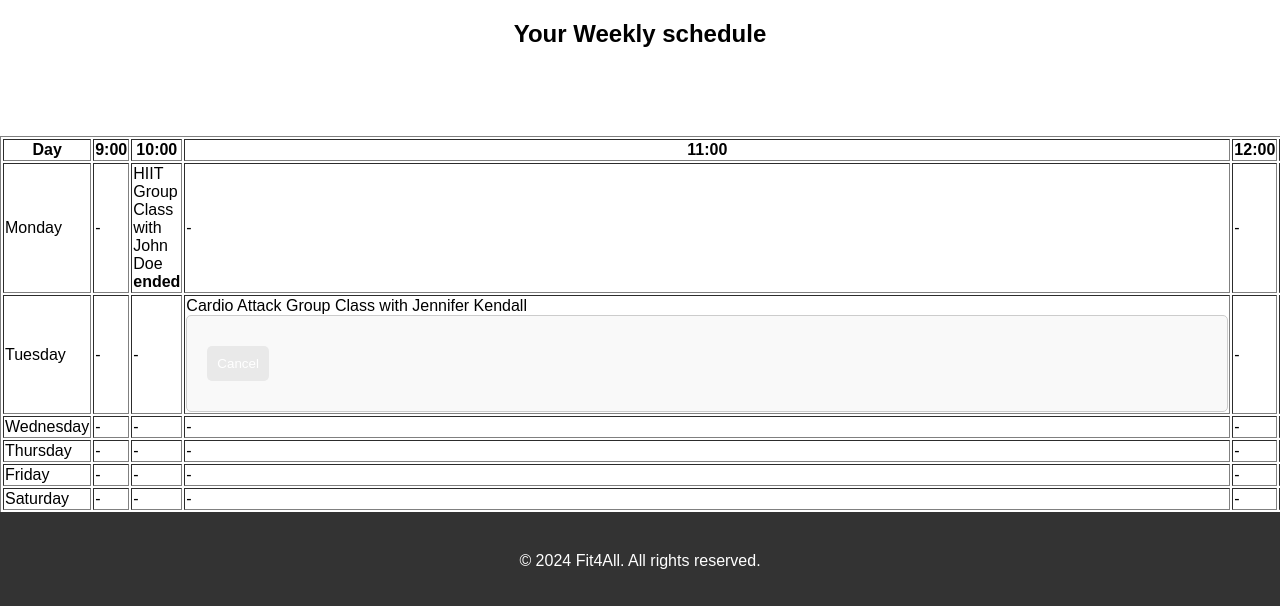
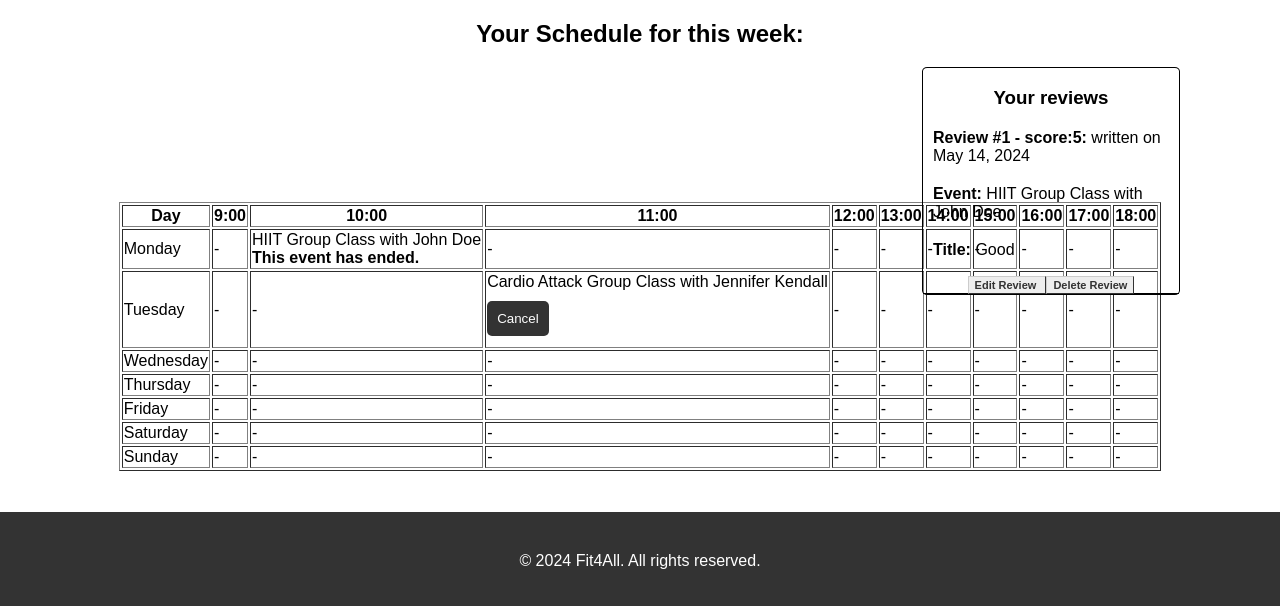
Before and after one commit to alefranco41/Gestione-Palestra, a Django app: page /dashboard/?event_type=group_training&event_id=12 in a window 1280 px wide; the page is wider, and only the part inside the window is pictured. Shown: the part 194-800 px from the top of that part. Run offline with Django 5.2, Linux system fonts and the light colour scheme; a user stored in the database is signed in; data comes from the database, SQL or seed files in the repository; both versions use the stored data as it was after the commit; data that the repository does not hold is empty; parts of the project's set-up code (start-up, migrations or seed data) failed here and were passed over.

Commit message:
reviews added

```diff
--- a/gestione_palestra/gestione_palestra/urls.py
+++ b/gestione_palestra/gestione_palestra/urls.py
@@ -24,6 +24,7 @@
     re_path(r"^$|^/$|^home/$", views.homepage, name="homepage"),
     path('logout/', views.LogoutView.as_view(), name="logout"),
     path('create_group_training/', views.NewGroupTraining.as_view(), name='create_group_training'),
+    path('edit-review/', views.EditReview.as_view(), name='edit-review'),
     path('edit_group_training/<int:course_id>/', views.EditGroupTraining.as_view(), name='edit_group_training'),
     path('book-workout/<int:pt_id>/', views.BookWorkout.as_view(), name="book-workout"),
     path('profile/', views.ProfileView.as_view(), name='profile'),
@@ -34,5 +35,6 @@
     path('subscription-plans/', views.SubscriptionPlansView.as_view(), name='subscription-plans'),
     path('dashboard/', views.Dashboard.as_view(), name='dashboard'),
     path('classes-schedule/', views.GymClassesView.as_view(), name='classes-schedule'),
+    path('leave-review/', views.LeaveReview.as_view(), name='leave-review'),
     path('admin/', admin.site.urls)
 ] + static(settings.MEDIA_URL, document_root=settings.MEDIA_ROOT)
--- a/gestione_palestra/gestione_palestra/views.py
+++ b/gestione_palestra/gestione_palestra/views.py
@@ -11,11 +11,20 @@
 from datetime import datetime
 from dateutil.relativedelta import relativedelta
 from decimal import Decimal
-from django.db import connection
-from datetime import timedelta
 import pytz
+from datetime import datetime, timedelta
 
 today = datetime.now(pytz.timezone('Europe/Rome'))
+
+day_mapping = {
+                'Monday': 0,
+                'Tuesday': 1,
+                'Wednesday': 2,
+                'Thursday': 3,
+                'Friday': 4,
+                'Saturday': 5,
+                'Sunday': 6
+            }
 
 
 def homepage(request):
@@ -29,6 +38,40 @@
     fitness_goals = models.FitnessGoal.objects.filter(id__in=fitness_goal_ids)
     fitness_goals = [fitness_goal.name for fitness_goal in fitness_goals]
     return fitness_goals
+
+def get_event_date(event):
+    week_day = day_mapping[event.day]
+    date = today.date() - timedelta(days=today.weekday()) + timedelta(days=week_day)
+    date = datetime.combine(date, datetime.min.time())
+    date = date.replace(hour=event.start_hour)
+
+    return date
+
+def get_reviews(user):
+    reviews = []
+    if user.is_authenticated:
+        pt_reviews = models.PersonalTrainingReview.objects.all()
+        gc_reviews = models.GroupTrainingReview.objects.all()
+
+        for review in pt_reviews:
+            review.training_type = models.FitnessGoal.objects.get(id=review.event.training_type).name
+        if user.is_manager:
+            reviews.extend(pt_reviews)
+            reviews.extend(gc_reviews)
+        elif user.is_instructor:
+            pt_events = models.PersonalTraining.objects.filter(trainer=user)
+            gc_events = models.GroupTraining.objects.filter(trainer=user)
+
+            for event in pt_events:
+                reviews.extend(pt_reviews.filter(event=event))
+
+            for event in gc_events:
+                reviews.extend(gc_reviews.filter(event=event))
+        else:
+            reviews.extend(pt_reviews.filter(user=user))
+            reviews.extend(gc_reviews.filter(user=user))
+
+    return reviews
 
 
 class GymClassesView(View):
@@ -57,7 +100,7 @@
         class_id = request.POST.get('class_id')
         group_class = models.GroupTraining.objects.get(id=class_id)
 
-        if group_class.total_partecipants == group_class.max_partecipants:
+        if group_class.total_partecipants == group_class.max_participants:
             return render(request=request, template_name="classes-schedule.html", context={'error': 'The class you are trying to access is full!!'})
 
 
@@ -293,8 +336,9 @@
         return render(request, 'update_profile.html', {'form': form, 'user_profile':user_profile})
 
 class Dashboard(View):
-    def get(self, request):
+    def get_context(self, request):
         context = {}
+        context['reviews'] = get_reviews(request.user)
         if request.user.is_manager:
             pass
         else:
@@ -322,16 +366,9 @@
             else:
                 booked_group_classes = models.GroupClassReservation.objects.filter(user=request.user)
                 booked_training_sessions = models.PersonalTraining.objects.filter(user=request.user)
+                group_classes_reviews = models.GroupTrainingReview.objects.filter(user=request.user)
+                training_sessions_reviews = models.PersonalTrainingReview.objects.filter(user=request.user)
 
-            day_mapping = {
-                'Monday': 0,
-                'Tuesday': 1,
-                'Wednesday': 2,
-                'Thursday': 3,
-                'Friday': 4,
-                'Saturday': 5,
-                'Sunday': 6
-            }
 
             schedule = {}
             for day in context_processors.week_days:
@@ -357,6 +394,12 @@
                 if hasattr(group_class, "participants"):
                     group_class.participants = booked_group_class.participants
 
+                try:
+                    review = group_classes_reviews.get(event=group_class.id)
+                except Exception:
+                    review = None
+
+                group_class.review = review
                 schedule[group_class.day][group_class.start_hour] = group_class
 
             for booked_training_session in booked_training_sessions:
@@ -375,13 +418,36 @@
                 else:
                     booked_training_session.expired = True
 
+                try:
+                    review = training_sessions_reviews.get(event=booked_training_session.id)
+                except Exception:
+                    review = None
+                booked_training_session.review = review
                 schedule[booked_training_session.day][booked_training_session.start_hour] = booked_training_session
 
-            context = {'schedule':schedule}
+            context['schedule'] = schedule
+        return context
+
+    def get(self, request):
+
+
+        event_type = request.GET.get('event_type')
+        event_id =  request.GET.get('event_id')
+        if event_id and event_type:
+            if event_type == 'group_training':
+                event = models.GroupTraining.objects.get(id=event_id)
+                review = models.GroupTrainingReview.objects.get(user=request.user, event=event)
+                review.delete()
+            elif event_type == 'personal_training':
+                event = models.PersonalTraining.objects.get(id=event_id)
+                review = models.PersonalTrainingReview.objects.get(user=event.user, event=event)
+                review.delete()
+
+        context = self.get_context(request)
         return render(request=request, template_name="dashboard.html", context=context)
 
     def post(self, request, *args, **kwargs):
-        context = {}
+        context = self.get_context(request)
         if not request.user.is_manager and not request.user.is_instructor:
             id_gt = request.POST.get('group_training')
             id_pt = request.POST.get('personal_training')
@@ -390,16 +456,15 @@
                     group_training = models.GroupTraining.objects.get(id=id_gt)
                     models.GroupClassReservation.objects.get(group_class_id=group_training.id, user_id=request.user.id).delete()
                     group_training.total_partecipants -= 1
-                    context = {'message':'The Group Class reservation has been cancelled'}
+                    group_training.save()
+                    context['message'] = 'The Group Class reservation has been cancelled'
                 else:
                     models.PersonalTraining.objects.get(id=id_pt).delete()
-                    context = {'message':'The training session has been cancelled'}
+                    context['message'] = 'The training session has been cancelled'
             except (models.PersonalTraining.DoesNotExist, models.GroupClassReservation.DoesNotExist):
                 pass
+        return render(request=request, template_name="dashboard.html", context=context)
 
-
-
-        return render(request=request, template_name="dashboard.html", context=context)
 class NewGroupTraining(View):
     def get(self, request):
         if not request.user.is_manager:
@@ -407,6 +472,7 @@
 
         form = forms.GroupTrainingForm()
         trainers = models.TrainerProfile.objects.all()
+
         return render(request, 'create_group_training.html', {'form': form, 'trainers':trainers})
 
     def post(self, request, *args, **kwargs):
@@ -419,7 +485,8 @@
                 else:
                     trainers = models.TrainerProfile.objects.all()
                     return render(request, 'create_group_training.html', {'form': form, 'trainers':trainers, 'error':'There is already a group class in that time frame!!'})
-
+            else:
+                print(form.errors)
         return redirect('dashboard')
 
 
@@ -433,7 +500,7 @@
         trainers = models.TrainerProfile.objects.all()
 
 
-        return render(request, 'edit_group_training.html', {'course':class_item, 'form':form, 'trainers':trainers})
+        return render(request, 'edit_group_training.html', {'class':class_item, 'form':form, 'trainers':trainers})
 
     def post(self, request, *args, **kwargs):
         if request.method == 'POST':
@@ -449,8 +516,6 @@
 
 class BookWorkout(View):
     def get(self, request, pt_id):
-        if request.user.is_manager or request.user.is_instructor:
-            return redirect("dashboard")
 
         trainer = models.TrainerProfile.objects.get(id=pt_id)
 
@@ -482,8 +547,14 @@
                 if personal_training.day == day:
                     availability[day].remove(personal_training.start_hour)
 
+        context = {'trainer':trainer, 'trainer_fitness_goals':trainer_fitness_goals, 'availability':availability, 'form':forms.PersonalTrainingForm()}
 
-        return render(request, template_name="book-workout.html", context={'trainer':trainer, 'trainer_fitness_goals':trainer_fitness_goals, 'availability':availability, 'form':forms.PersonalTrainingForm()})
+        if not request.user.is_authenticated:
+            context['error'] = 'You need to login first!!'
+        elif request.user.is_manager or request.user.is_instructor:
+            context['error'] = 'You are a staff member!!'
+
+        return render(request, template_name="book-workout.html", context=context)
 
     def post(self, request, *args, **kwargs):
         form = forms.PersonalTrainingForm(data=request.POST)
@@ -492,3 +563,86 @@
             form.save()
 
         return redirect("dashboard")
+
+
+def get_LeaveReview_context(request=None, event_id=None, event_type=None):
+        context = {}
+        if not event_id or not event_type:
+            event_id = request.GET.get('event_id')
+            event_type = request.GET.get('event_type')
+
+
+        if event_type == 'group_training':
+            event = models.GroupTraining.objects.get(id=event_id)
+            event.date = get_event_date(event)
+            try:
+                context['review'] = models.GroupTrainingReview.objects.get(user=request.user, event=event)
+            except Exception:
+                pass
+        elif event_type == 'personal_training':
+            event = models.PersonalTraining.objects.get(id=event_id)
+            try:
+                context['review'] = models.PersonalTrainingReview.objects.get(user=event.user, event=event)
+            except Exception:
+                pass
+
+            event.date = get_event_date(event)
+        else:
+            event = None
+
+        context['event'] = event
+
+        return context
+
+
+class LeaveReview(View):
+
+    def post(self, request, *args, **kwargs):
+
+        context = get_LeaveReview_context(request)
+        event_type = request.GET.get('event_type')
+
+        if event_type == 'group_training':
+            form = forms.GroupTrainingReviewForm(request.POST)
+        elif event_type == 'personal_training':
+            form = forms.PersonalTrainingReviewForm(request.POST)
+
+        context['form'] = form
+
+        if form.is_valid():
+            form.save()
+            return redirect("dashboard")
+        else:
+            return render(request=request, template_name="leave-review.html", context=context)
+
+
+    def get(self, request):
+        context = get_LeaveReview_context(request)
+        return render(request=request, template_name="leave-review.html", context=context)
+
+class EditReview(View):
+    def get(self, request):
+        context = get_LeaveReview_context(request)
+        return render(request=request, template_name="edit-review.html", context=context)
+
+    def post(self, request, *args, **kwargs):
+        user = request.POST.get('user')
+        event = request.POST.get('event')
+        event_type = request.POST.get('event_type')
+        context = get_LeaveReview_context(request)
+
+        if event_type == 'personal_training':
+            form = forms.PersonalTrainingReviewForm(request.POST)
+            old_review = models.PersonalTrainingReview.objects.get(user=user, event=event)
+
+        elif event_type == 'group_training':
+            form = forms.GroupTrainingReviewForm(request.POST)
+            old_review = models.GroupTrainingReview.objects.get(user=user, event=event)
+
+        if form.is_valid:
+            form.save()
+            old_review.delete()
+            return redirect("dashboard")
+
+        context['review'] = old_review
+        return render(request=request, template_name="edit-review.html", context=context)
--- a/gestione_palestra/static/css/style.css
+++ b/gestione_palestra/static/css/style.css
@@ -66,6 +66,10 @@
   flex-direction: column;
 }
 
+form.hidden {
+  display: contents;
+}
+
 .user-profile-container {
   display: flex;
   flex-direction: row;
@@ -84,6 +88,7 @@
   height: auto; /* Imposta l'altezza automaticamente per mantenere l'aspetto proporzionato */
 }
 .content {
+  position: relative;
   flex: 1;
   display: flex;
   justify-content: center;
@@ -136,14 +141,33 @@
   border-left: 1px solid #CCCCCC;
 }
 
+.reviews-container {
+  margin-right: 100px;
+  border: 1px solid black;
+  text-align: center;
+  border-radius: 2%;
+  position: absolute;
+  top: 0;
+  right: 0;
+  width: 20%;
+}
+
+.reviews-content {
+  border-bottom: 1px solid black;
+}
+.reviews-content p {
+  text-align: left;
+  margin-left: 10px;
+}
 .trainer-card {
-  display: inline-block;
+  display: inherit;
   padding: 20px;
+  text-align-last: left;
   border: 1px solid #ccc;
   border-radius: 5px;
   background-color: #f9f9f9;
+  /* text-align: left; */
 }
-
 .trainer-card img {
   display: block;
   margin: 0 auto;
@@ -220,6 +244,7 @@
 }
 
 
+
 label,
 input,
 button {
@@ -270,7 +295,7 @@
 
 button {
   padding: 10px;
-  background-color: #e9e9e9;
+  background-color: #333333;
   color: #fff;
   border: none;
   border-radius: 5px;
--- a/gestione_palestra/templates/base.html
+++ b/gestione_palestra/templates/base.html
@@ -1,4 +1,5 @@
 {% load static %}
+{% load custom_filters %}
 
 <!DOCTYPE html>
 <html lang="en">
--- a/gestione_palestra/templates/classes-schedule.html
+++ b/gestione_palestra/templates/classes-schedule.html
@@ -31,9 +31,10 @@
                                 <p><strong>Remaining Spots:</strong> {{ course.max_participants|subtract:course.total_partecipants }}</p>
                                 {% if request.user.is_manager %}
                                  <a href="{%  url 'edit_group_training' course_id=course.id %}">Edit Class</button>
+                                {% elif not request.user.is_instructor %}
+                                    <form method="post" class="hidden">{% csrf_token %}<input type="hidden" name="class_id" value="{{ course.id }}"><button type="submit">Join Class</form>
                                 {% endif %}
-                                <form method="post" class="hidden">{% csrf_token %}<input type="hidden" name="class_id" value="{{ course.id }}"><button type="submit">Join Class</form>
-                            </div>
+                                </div>
                         </div>
                         {% endfor %}
                     </td>
--- a/gestione_palestra/templates/dashboard.html
+++ b/gestione_palestra/templates/dashboard.html
@@ -5,12 +5,18 @@
 
 {% block content %}
 
-{% if request.user.is_manager %}
-    <h2>Create Group Training</h2>
+{% if not request.user.is_manager %}
+<h2>Your Schedule for this week:</h2>
+{% else %}
+<h2> Create Group Training </h2>
+{% endif %}
+
+<div class="popup-content" style="display: none;"></div>
+<div class="content">
+    {% if request.user.is_manager %}
     <a href="{% url 'create_group_training' %}" class="button">Create Group Training</button>
 {% else %}
-<h2>Your Weekly schedule</h2>
-<div class="popup-content" style="display: none;"></div>
+
 <table border="1" style="margin:auto;">
     <tr>
         <th>Day</th>
@@ -27,10 +33,12 @@
                     <td>
                         {{ event.title }} Group Class with {{ event.trainer.first_name }} {{ event.trainer.last_name }} <br>
                         {% if event.expired %}
-                            <b> ended </b>
+
+                        <b>This event has ended.</b> {% if not event.review %} <a class="button" href="{% url 'leave-review' %}?event_type=group_training&amp;event_id={{event.id}}">Leave a Review</a>{% endif %}
+
                         {% else %}
                         {% if not request.user.is_instructor %}
-                        <form method="post">{% csrf_token %}<input type="hidden" name="group_training" value="{{event.id}}"><button type="submit">Cancel</button></form>
+                        <form method="post" class="hidden">{% csrf_token %}<input type="hidden" name="group_training" value="{{event.id}}"><button type="submit">Cancel</button></form>
                         {% else %}
                         <button class="view_participants" data-event="{{ event.participants }}" onclick="handleButtonClick(event)"> View Participants </button>
                         {% endif %}
@@ -40,10 +48,10 @@
                     <td>
                         {{ event.training_type }} Workout with {{ event.trainer.first_name }} {{ event.trainer.last_name }}
                         {% if event.expired %}
-                            <b> ended </b>
+                        <b>This event has ended.</b> {% if not event.review %}<a class="button" href="{% url 'leave-review' %}?event_type=personal_training&amp;event_id={{event.id}}">Leave a Review</a> {% endif %}
                         {% else %}
                         {% if not request.user.is_instructor %}
-                        <form method="post">{% csrf_token %}<input type="hidden" name="personal_training" value="{{event.id}}"><button type="submit">Cancel</button></form>
+                        <form method="post" class="hidden">{% csrf_token %}<input type="hidden" name="personal_training" value="{{event.id}}"><button type="submit">Cancel</button></form>
                         {% else %}
                         <button class="view_profile" data-event="{{ event.user_profile }}" onclick="handleButtonClick(event)"> View Profile</button>
 
@@ -61,6 +69,31 @@
     {% endfor %}
 </table>
 {% endif %}
+<div class="reviews-container">
+{% if request.user.is_instructor %}
+    <h3> Reviews about you </h3>
+    {% elif request.user.is_manager %}
+    <h3> All reviews </h3>
+    {% else %}
+    <h3> Your reviews </h3>
+    {% endif %}
+
+    {% for review in reviews %}
+    <div class="reviews-content">
+        <p><b>Review #{{ forloop.counter }} - <b>score:</b>{{ review.stars }}:</b> {% if request.user.is_instructor or request.user.is_manager %} written by {{ review.user }}  on {{ review.date }} {% else %} written on {{ review.date }} {% endif %} </p>
+        <p><b>Event:</b> {% if review.event.max_participants %} {{ review.event.title }} Group Class {% else %} {{ review.event.training_type }} Workout {% endif %} with {{ review.event.trainer.first_name }} {{ review.event.trainer.last_name }}</p>
+        <p><b>Title:</b> {{ review.title }}</p>
+        {% if review.additional_info %} <p><b>Text:</b> {{ review.additional_info }}</p> {% endif %}
+        {% if not request.user.is_instructor and not request.user.is_manager %}
+        {% if review.event.training_type %}<a class="button" href="{% url 'edit-review' %}?event_type=personal_training&amp;event_id={{review.event.id}}"> Edit Review </a> <a class="button" href="{% url 'dashboard' %}?event_type=personal_training&amp;event_id={{review.event.id}}"> Delete Review </a> {% endif %}
+        {% if review.event.max_participants %}<a class="button" href="{% url 'edit-review' %}?event_type=group_training&amp;event_id={{review.event.id}}"> Edit Review </a> <a class="button" href="{% url 'dashboard' %}?event_type=group_training&amp;event_id={{review.event.id}}"> Delete Review </a> {% endif %}
+        {% endif %}
+    </div>
+    {% endfor %}
+
+</div>
+</div>
+
 
 
 
@@ -154,4 +187,4 @@
 
 
 </script>
-{%endblock%}
+{% endblock %}
--- a/gestione_palestra/templates/edit_group_training.html
+++ b/gestione_palestra/templates/edit_group_training.html
@@ -7,7 +7,7 @@
 
 {% block content %}
 <div style="margin:auto;">
-    <h2>Edit Group Training</h2>
+    <h2>Edit Group Training </h2>
     <form method="post" enctype="multipart/form-data" style="margin:auto; width:400px">
         {% csrf_token %}
         <input type="hidden" id="id" name="id" value="{{class.id}}">
```
Also changed, not shown: gestione_palestra/gestione_palestra/forms.py (+12 -0 lines), gestione_palestra/gestione_palestra/models.py (+20 -5 lines), gestione_palestra/gestione_palestra/validators.py (+11 -3 lines), gestione_palestra/templates/edit-review.html (added, +76 -0 lines), gestione_palestra/templates/leave-review.html (added, +75 -0 lines), gestione_palestra/todolist.txt (+10 -6 lines), gestione_palestra/celerybeat-schedule.db, gestione_palestra/db.sqlite3, gestione_palestra/templates/trainer-list.html (line endings or trailing spaces), 2 other files.
